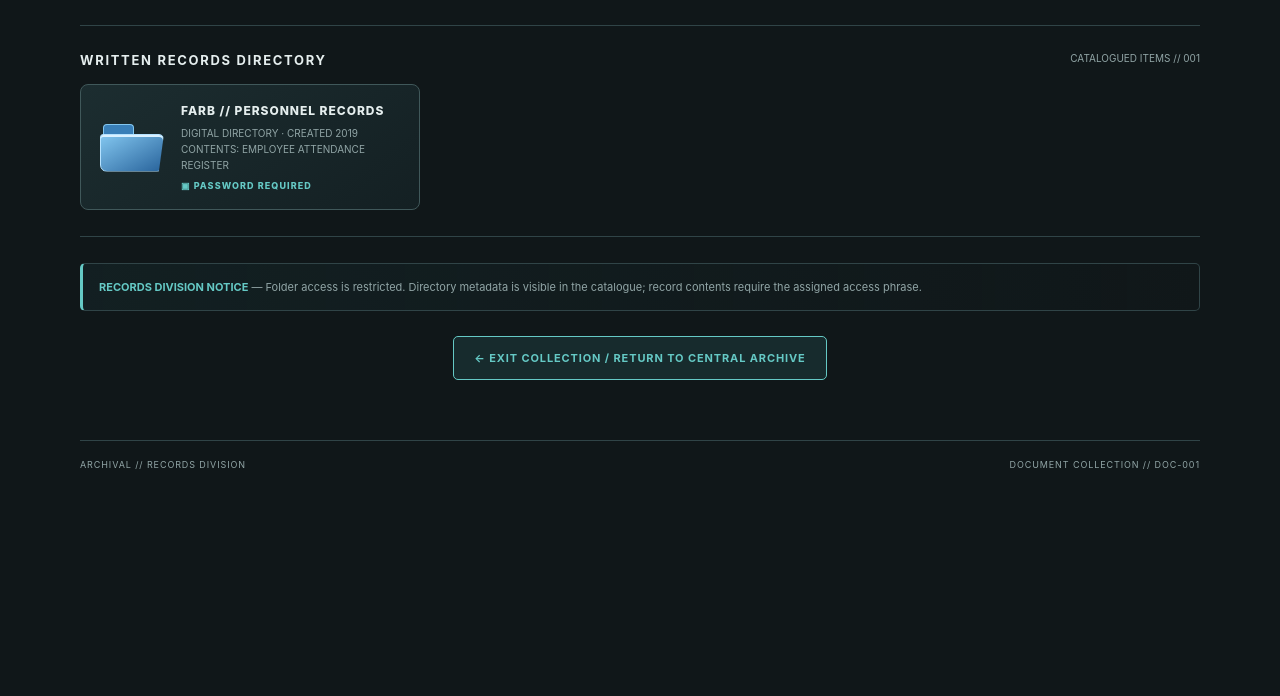
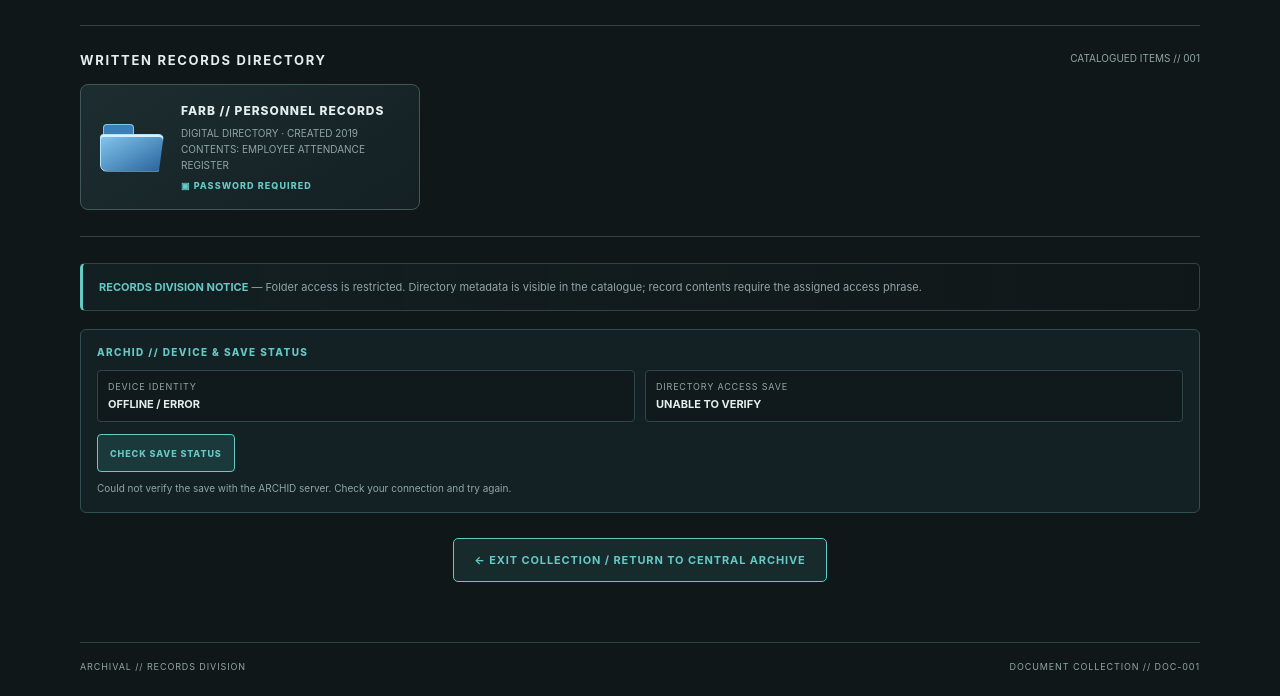
Before and after one commit to atdenaiforeve/archival-, a plain HTML site: page documents/index.html in a window 1280 px wide. Shown: the part 331-1027 px from the top of the page. Before the commit the page ends 825 px from the top, so only its background shows below. Drawn offline with Linux system fonts and the light colour scheme; no server answers.

Commit message:
Add visible ARCHID save status panel

```diff
--- a/documents/index.html
+++ b/documents/index.html
@@ -26,6 +26,15 @@ h1{margin:9px 0;font-size:clamp(29px,5vw,42px);font-weight:600;letter-spacing:-.
 .folder-icon:after{content:"";position:absolute;left:1px;right:1px;top:14px;bottom:2px;background:linear-gradient(150deg,#83c7f0,#28639b);border:1px solid #b5e2ff;border-radius:3px 5px 7px 7px;clip-path:polygon(0 0,100% 0,92% 100%,0 100%);box-shadow:inset 0 2px 0 #d9f0ff}
 .folder-info{display:block;min-width:0}.folder-title{display:block;font-size:12px;font-weight:800;letter-spacing:.08em;overflow-wrap:anywhere}.folder-meta{display:block;margin-top:7px;color:var(--muted);font-size:10px;line-height:1.6}.folder-lock{display:block;margin-top:7px;color:var(--cyan);font-size:9px;font-weight:800;letter-spacing:.12em}
 .notice{padding:14px 16px;border:1px solid var(--line);border-left:3px solid var(--cyan);border-radius:5px;color:var(--muted);font-size:11px;line-height:1.7;background:linear-gradient(90deg,#17303355,transparent)}.notice strong{color:var(--cyan)}
+.archid-panel{margin-top:18px;padding:16px;border:1px solid #304f52;border-radius:6px;background:#132124}
+.archid-title{color:var(--cyan);font-size:10px;font-weight:800;letter-spacing:.14em}
+.archid-grid{display:grid;grid-template-columns:1fr 1fr;gap:10px;margin:12px 0}
+.archid-item{padding:10px;border:1px solid var(--line);border-radius:4px;background:#101a1c}
+.archid-item span{display:block;color:var(--muted);font-size:9px;letter-spacing:.09em}
+.archid-item strong{display:block;margin-top:5px;color:var(--text);font-size:11px}
+.archid-note{margin:8px 0 0;color:var(--muted);font-size:10px;line-height:1.6}
+.archid-check{min-height:38px;padding:0 12px;border:1px solid var(--cyan);border-radius:4px;background:#1b383a;color:var(--cyan);font-size:9px;font-weight:800;letter-spacing:.1em;cursor:pointer}
+@media(max-width:480px){.archid-grid{grid-template-columns:1fr}}
 .exit{display:block;width:max-content;max-width:100%;margin:25px auto 0;padding:14px 20px;border:1px solid var(--cyan);border-radius:5px;background:#172b2d;color:var(--cyan);font-size:11px;font-weight:700;letter-spacing:.08em}
 footer{display:flex;justify-content:space-between;gap:15px;padding:18px 0 24px;border-top:1px solid var(--line);color:var(--muted);font-size:9px;letter-spacing:.1em}
 .overlay{position:fixed;inset:0;z-index:5;display:none;align-items:center;justify-content:center;padding:16px;background:#050b0ce8;overflow:auto}.overlay.open{display:flex}
@@ -64,6 +73,15 @@ label{display:block;margin-bottom:8px;color:var(--muted);font-size:10px;font-wei
 </section>
 <div class="rule"></div>
 <div class="notice"><strong>RECORDS DIVISION NOTICE</strong> — Folder access is restricted. Directory metadata is visible in the catalogue; record contents require the assigned access phrase.</div>
+<section class="archid-panel" aria-label="Device identity and save status">
+ <div class="archid-title">ARCHID // DEVICE &amp; SAVE STATUS</div>
+ <div class="archid-grid">
+  <div class="archid-item"><span>DEVICE IDENTITY</span><strong id="archidConnection">CHECKING…</strong></div>
+  <div class="archid-item"><span>DIRECTORY ACCESS SAVE</span><strong id="archidSaveStatus">NOT CHECKED</strong></div>
+ </div>
+ <button class="archid-check" id="archidCheckButton" type="button">CHECK SAVE STATUS</button>
+ <p class="archid-note" id="archidStatusNote" aria-live="polite">Checking whether this browser is connected to an ARCHID profile. This does not display your private device token.</p>
+</section>
 <a class="exit" href="../">← EXIT COLLECTION / RETURN TO CENTRAL ARCHIVE</a>
 </main>
 <footer><span>ARCHIVAL // RECORDS DIVISION</span><span>DOCUMENT COLLECTION // DOC-001</span></footer>
@@ -108,6 +126,10 @@ label{display:block;margin-bottom:8px;color:var(--muted);font-size:10px;font-wei
  const locked=document.getElementById('lockedPanel');
  const unlocked=document.getElementById('unlockedPanel');
  const status=document.getElementById('accessStatus');
+ const identityStatus=document.getElementById('archidConnection');
+ const saveStatus=document.getElementById('archidSaveStatus');
+ const statusNote=document.getElementById('archidStatusNote');
+ const checkStatusButton=document.getElementById('archidCheckButton');
  let accessGranted=false;
  function applyUnlocked(){
   accessGranted=true;
@@ -116,6 +138,36 @@ label{display:block;margin-bottom:8px;color:var(--muted);font-size:10px;font-wei
   status.textContent='ACCESS GRANTED';
   const lockLabel=open.querySelector('.folder-lock');
   if(lockLabel)lockLabel.textContent='▣ ACCESS GRANTED';
+ }
+ async function refreshArchidStatus(){
+  if(!window.ARCHID){
+   identityStatus.textContent='NOT AVAILABLE';
+   saveStatus.textContent='CANNOT CHECK';
+   statusNote.textContent='ARCHID script did not load. The directory can still be used, but its access cannot be saved to a profile.';
+   return;
+  }
+  identityStatus.textContent='CONNECTING…';
+  saveStatus.textContent='CHECKING…';
+  try{
+   await window.ARCHID.ready;
+   if(window.ARCHID.state!=='ready')throw new Error('Device identity is not connected.');
+   identityStatus.textContent='CONNECTED';
+   const progress=await window.ARCHID.getProgress();
+   const saved=progress&&progress['written-records:personnel-directory'];
+   if(saved&&saved.unlocked===true){
+    saveStatus.textContent='SAVED ✓';
+    statusNote.textContent='This ARCHID profile has the directory unlock saved. It should restore automatically on this browser and on any paired device.';
+    applyUnlocked();
+   }else{
+    saveStatus.textContent='NOT SAVED';
+    statusNote.textContent='This profile is connected, but no directory unlock is saved yet. Enter the access code once to save it.';
+   }
+  }catch(error){
+   identityStatus.textContent='OFFLINE / ERROR';
+   saveStatus.textContent='UNABLE TO VERIFY';
+   statusNote.textContent='Could not verify the save with the ARCHID server. Check your connection and try again.';
+   console.warn('[ARCHID] Status check failed:',error);
+  }
  }
  async function restoreAccess(){
   if(!window.ARCHID)return false;
@@ -163,6 +215,7 @@ label{display:block;margin-bottom:8px;color:var(--muted);font-size:10px;font-wei
    input.select();
   }
  }
+ checkStatusButton.addEventListener('click',refreshArchidStatus);
  open.addEventListener('click',show);
  close.addEventListener('click',hide);
  unlock.addEventListener('click',check);
@@ -170,7 +223,7 @@ label{display:block;margin-bottom:8px;color:var(--muted);font-size:10px;font-wei
  overlay.addEventListener('click',e=>{if(e.target===overlay)hide()});
  document.addEventListener('keydown',e=>{if(e.key==='Escape'&&overlay.classList.contains('open'))hide()});
  window.addEventListener('archid-state',()=>{if(window.ARCHID&&window.ARCHID.state==='ready')restoreAccess()});
- if(window.ARCHID)restoreAccess();
+ if(window.ARCHID){restoreAccess();refreshArchidStatus();}
 })();
 </script>
 </body>
```
